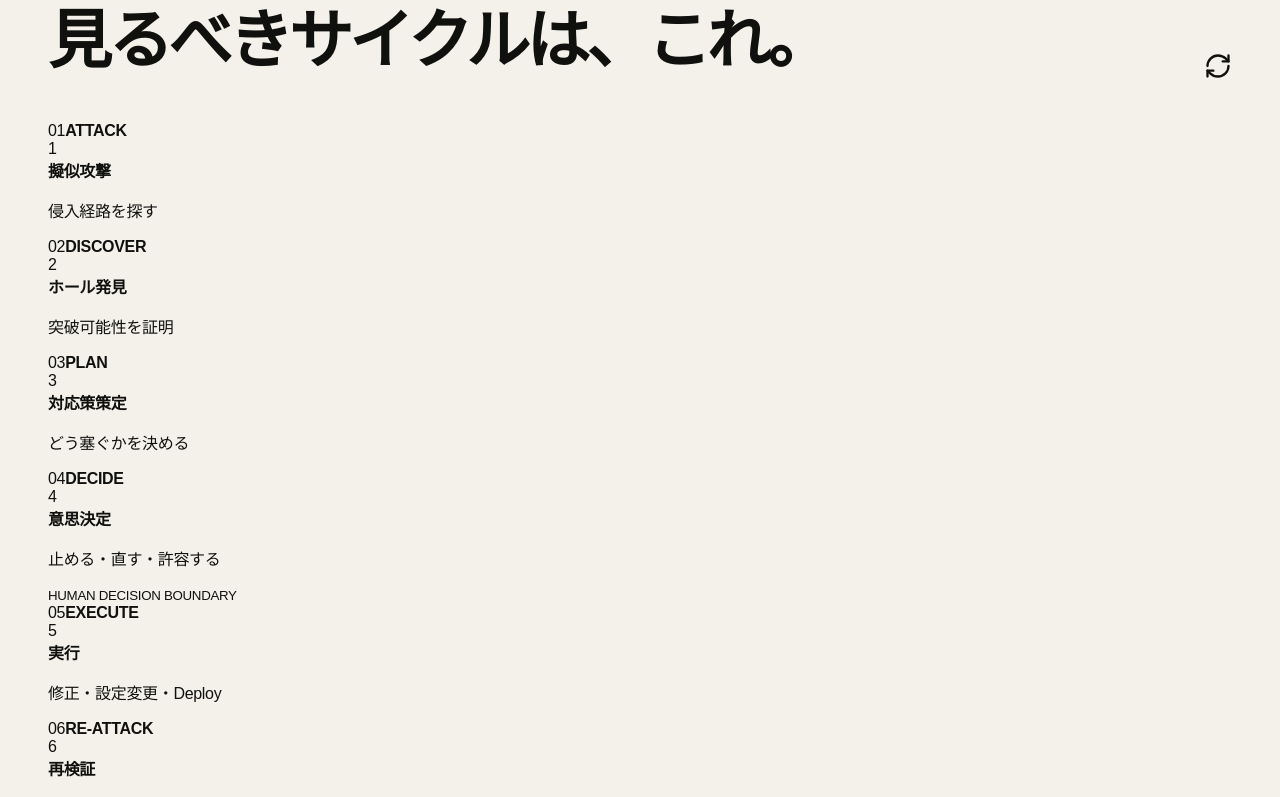
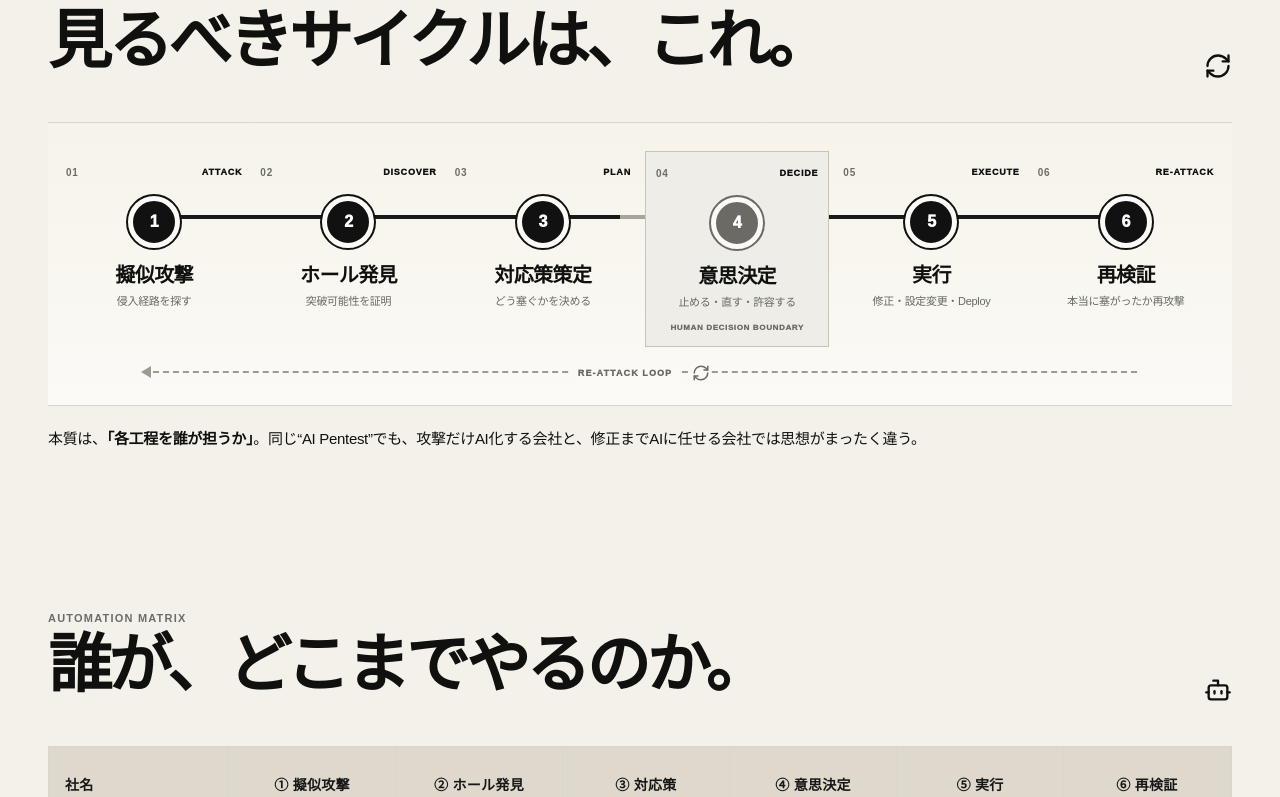
Before and after one commit to yasu-kai/tech-meets-japan, a Next.js app: page /research/offensive-ai in a window 1280 px wide. Shown: the part 1143-1940 px from the top of the page. Built offline with nearby package versions, Linux system fonts and the light colour scheme.

Commit message:
Elevate Offensive AI cycle into an attack-retest loop visual

```diff
--- a/app/globals.css
+++ b/app/globals.css
@@ -465,10 +465,74 @@
 .research-back{display:inline-flex;align-items:center;gap:6px;font-size:11px;font-weight:800;margin-bottom:34px}
 .offsec-hero h1{font-size:clamp(52px,8vw,108px);line-height:.94;letter-spacing:-.065em;max-width:1200px;margin:10px 0 28px}
 .offsec-lead{max-width:980px;font-size:18px;line-height:1.75}
-.cycle-flow{display:grid;grid-template-columns:repeat(6,1fr);gap:1px;background:var(--line);border:1px solid var(--line)}
-.cycle-flow>div{position:relative;background:#fbfaf6;padding:18px 16px;min-height:108px;display:flex;flex-direction:column;justify-content:space-between}
-.cycle-flow span{font-size:9px;color:var(--muted)}.cycle-flow strong{font-size:15px}.cycle-flow svg{position:absolute;right:-9px;top:46%;z-index:2;background:#fbfaf6}
+.cycle-visual{
+  position:relative;
+  display:grid;
+  grid-template-columns:repeat(6,minmax(0,1fr));
+  gap:18px;
+  padding:44px 18px 70px;
+  margin-top:14px;
+  border-top:1px solid var(--line);
+  border-bottom:1px solid var(--line);
+  background:linear-gradient(180deg,#f7f3ea 0%,#fbfaf6 100%);
+  overflow:hidden
+}
+.cycle-track{
+  position:absolute;left:8%;right:8%;top:92px;height:4px;
+  background:linear-gradient(90deg,#191919 0%,#191919 48%,#a9a39a 48%,#a9a39a 56%,#191919 56%,#191919 100%)
+}
+.cycle-track:after{
+  content:"";position:absolute;right:-2px;top:-5px;
+  border-left:12px solid #191919;border-top:7px solid transparent;border-bottom:7px solid transparent
+}
+.cycle-node{position:relative;z-index:2;min-width:0;text-align:center}
+.cycle-node-top{display:flex;justify-content:space-between;align-items:center;gap:8px;margin-bottom:18px}
+.cycle-node-top span{font-size:10px;font-weight:900;color:var(--muted);letter-spacing:.08em}
+.cycle-node-top b{font-size:9px;font-weight:950;letter-spacing:.09em;color:#111}
+.cycle-dot{
+  width:52px;height:52px;margin:0 auto 16px;
+  border-radius:50%;display:grid;place-items:center;
+  background:#111;color:#fff;border:5px solid #fbfaf6;outline:2px solid #111;
+  font-size:16px;font-weight:950
+}
+.cycle-node strong{display:block;font-size:20px;line-height:1.1;letter-spacing:-.03em}
+.cycle-node p{font-size:11px;line-height:1.45;color:#676963;margin:8px auto 0;max-width:150px}
+.cycle-decision{
+  margin:-16px -4px -12px;padding:16px 10px 14px;
+  background:#efede8;border:1px solid #c9c3b8
+}
+.cycle-decision .cycle-dot{background:#6c6a65;outline-color:#6c6a65}
+.cycle-decision small{
+  display:block;margin-top:12px;font-size:8px;font-weight:950;
+  letter-spacing:.08em;color:#6c6a65
+}
+.cycle-return{
+  position:absolute;left:8%;right:8%;bottom:18px;height:28px;
+  display:flex;align-items:center;justify-content:center;gap:12px;color:#6d6a64
+}
+.cycle-return span{font-size:9px;font-weight:950;letter-spacing:.12em;background:#fbfaf6;padding:0 8px;z-index:2}
+.cycle-return-line{
+  position:absolute;left:0;right:0;top:12px;height:2px;border-bottom:2px dashed #9f9a91
+}
+.cycle-return-line:before{
+  content:"";position:absolute;left:-2px;top:-5px;
+  border-right:10px solid #9f9a91;border-top:6px solid transparent;border-bottom:6px solid transparent
+}
+.cycle-return svg{z-index:2;background:#fbfaf6}
 .cycle-thesis{font-size:15px;line-height:1.7;max-width:900px;margin:20px 0 0}
+
+@media(max-width:900px){
+  .cycle-visual{grid-template-columns:repeat(3,1fr);row-gap:38px;padding-bottom:78px}
+  .cycle-track{display:none}
+  .cycle-node{padding-top:8px;border-top:2px solid #111}
+  .cycle-decision{margin:0;padding:16px 10px}
+}
+@media(max-width:620px){
+  .cycle-visual{grid-template-columns:1fr 1fr;gap:28px 14px;padding:28px 10px 76px}
+  .cycle-node strong{font-size:17px}
+  .cycle-node p{font-size:10px}
+  .cycle-return{left:6%;right:6%}
+}
 .automation-table{border:1px solid var(--line);overflow-x:auto;background:var(--line)}
 .automation-head,.automation-row{display:grid;grid-template-columns:180px repeat(6,minmax(140px,1fr));min-width:1120px}
 .automation-head>*{
```
